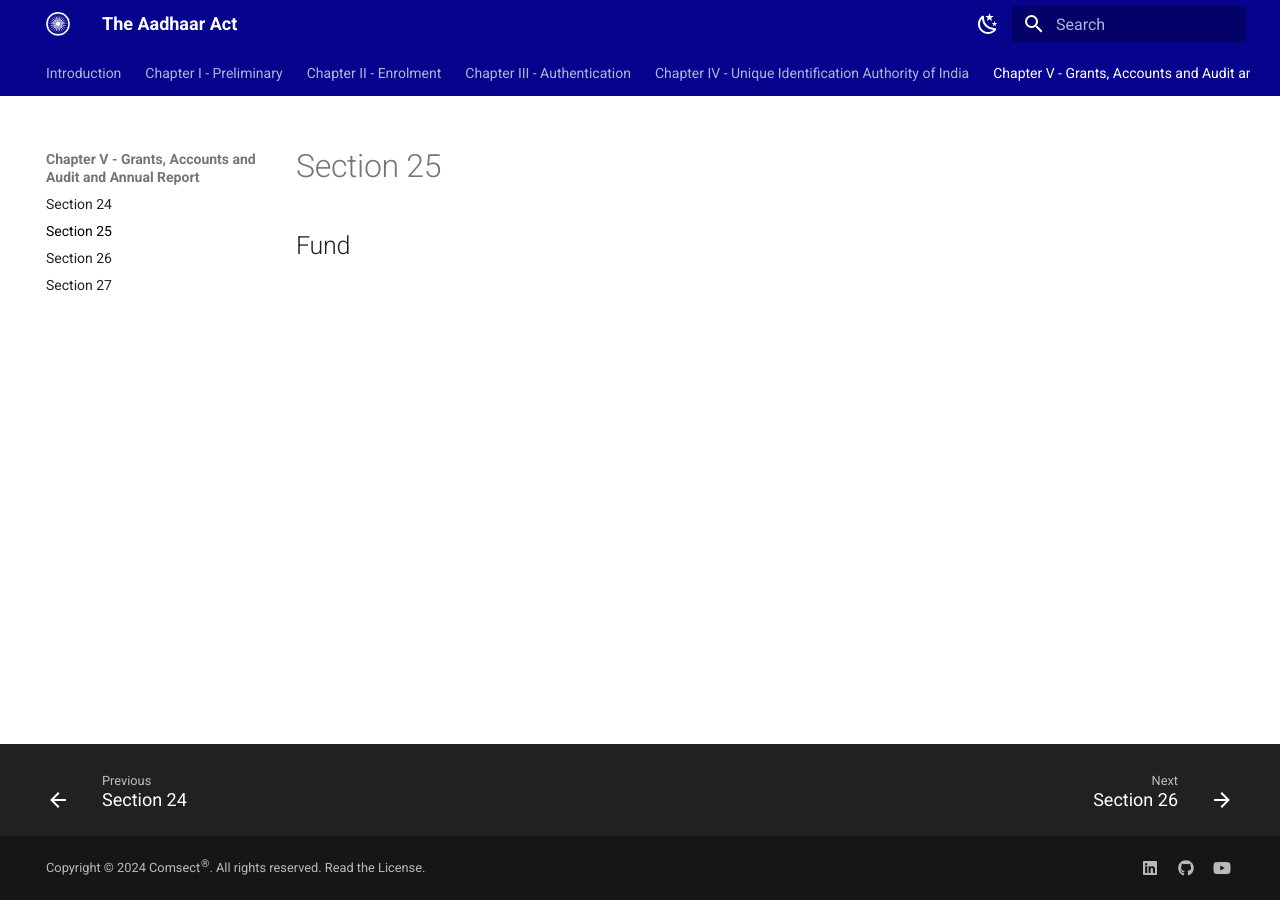
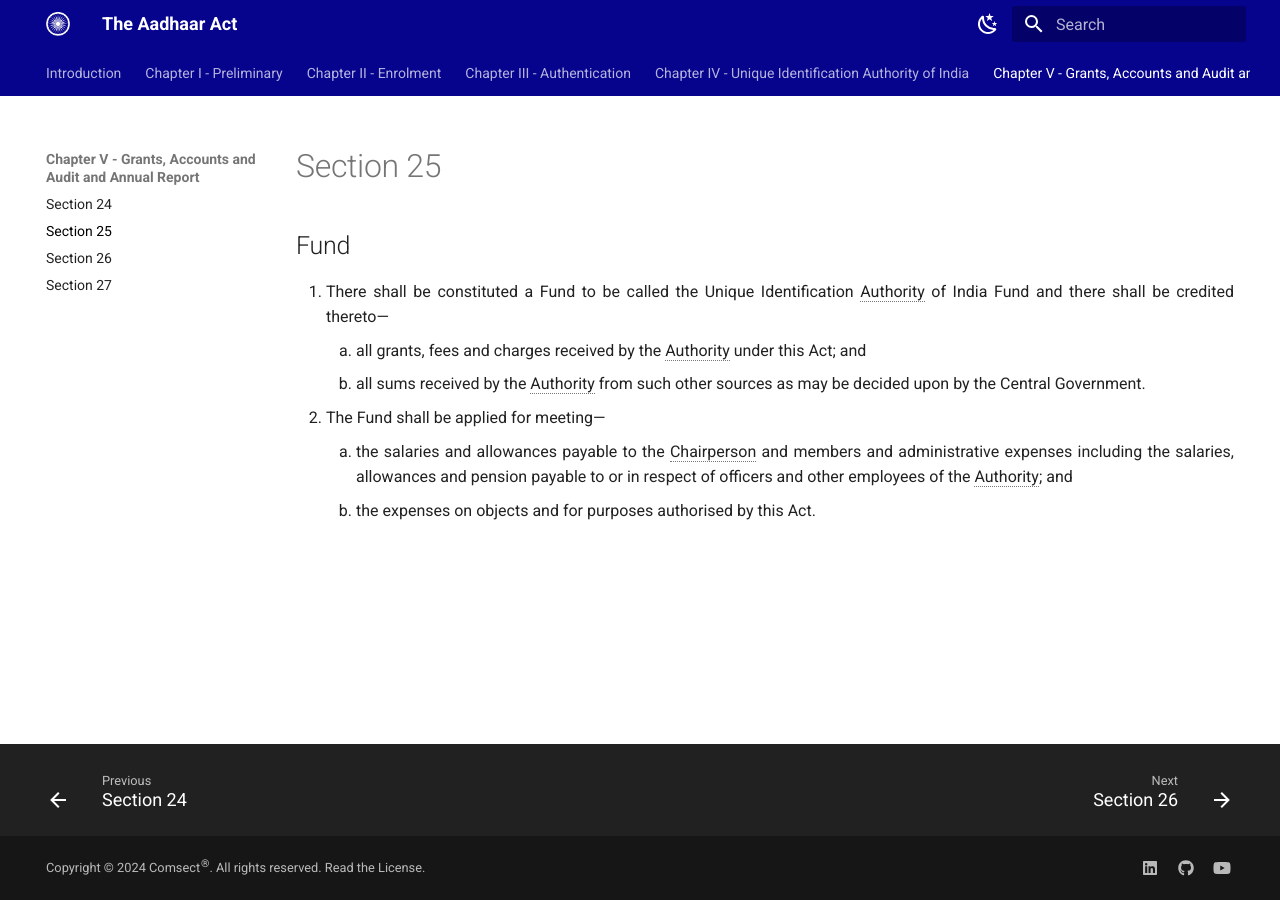
Before and after one commit to comsect/aadhaar-act, an MkDocs documentation site: the page built from docs/en/25.md, in a window 1280 px wide. Built offline with MkDocs 1.6.1 and Material for MkDocs 9.7.7, drawn with Linux system fonts in a browser that asks for light colours.

Commit message:
add section-twenty-five

```diff
--- a/docs/en/25.md
+++ b/docs/en/25.md
@@ -5,3 +5,10 @@
 ---
 
 ## Fund
+
+1. There shall be constituted a Fund to be called the Unique Identification Authority of India Fund and there shall be credited thereto—
+    1. all grants, fees and charges received by the Authority under this Act; and
+    2. all sums received by the Authority from such other sources as may be decided upon by the Central Government.
+2. The Fund shall be applied for meeting—
+    1. the salaries and allowances payable to the Chairperson and members and administrative expenses including the salaries, allowances and pension payable to or in respect of officers and other employees of the Authority; and
+    2. the expenses on objects and for purposes authorised by this Act.
```
